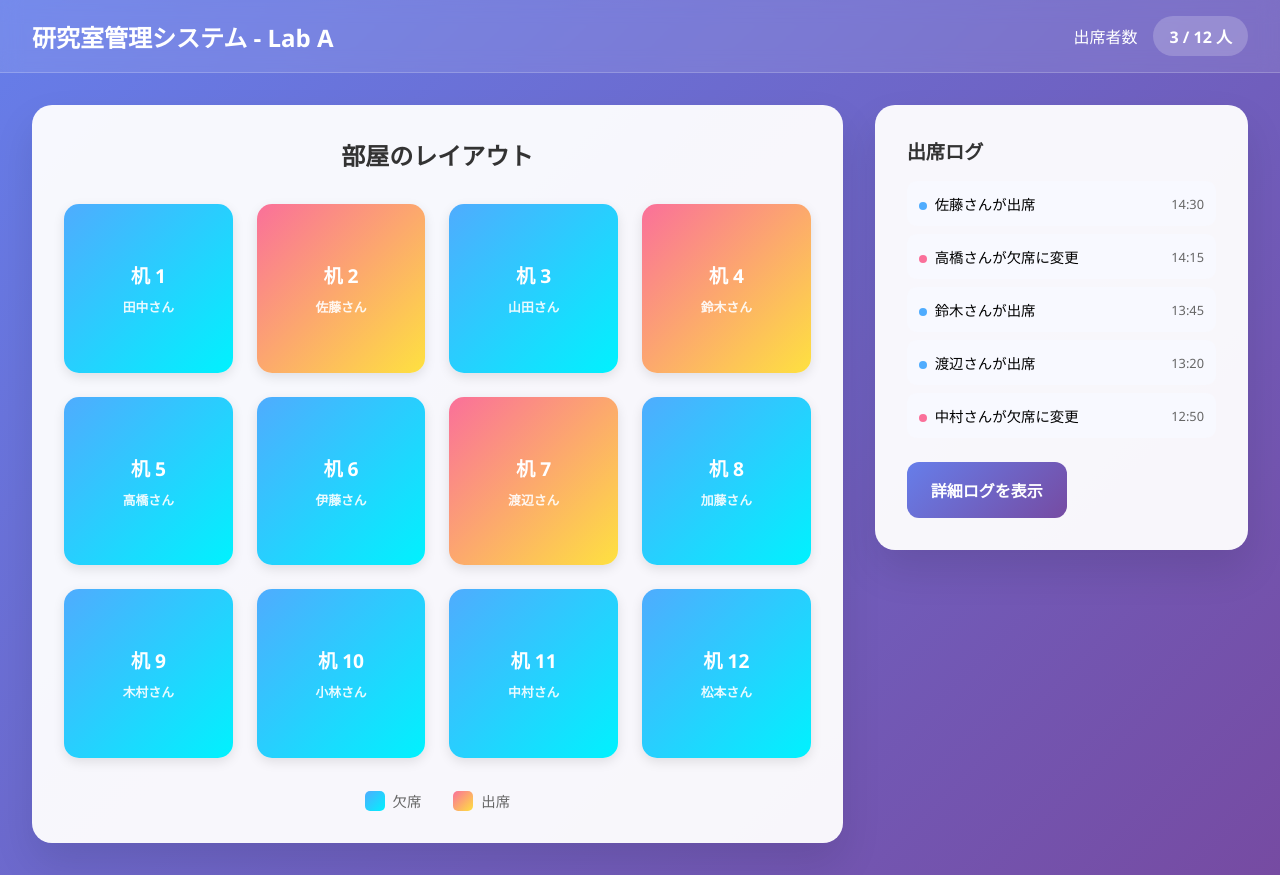
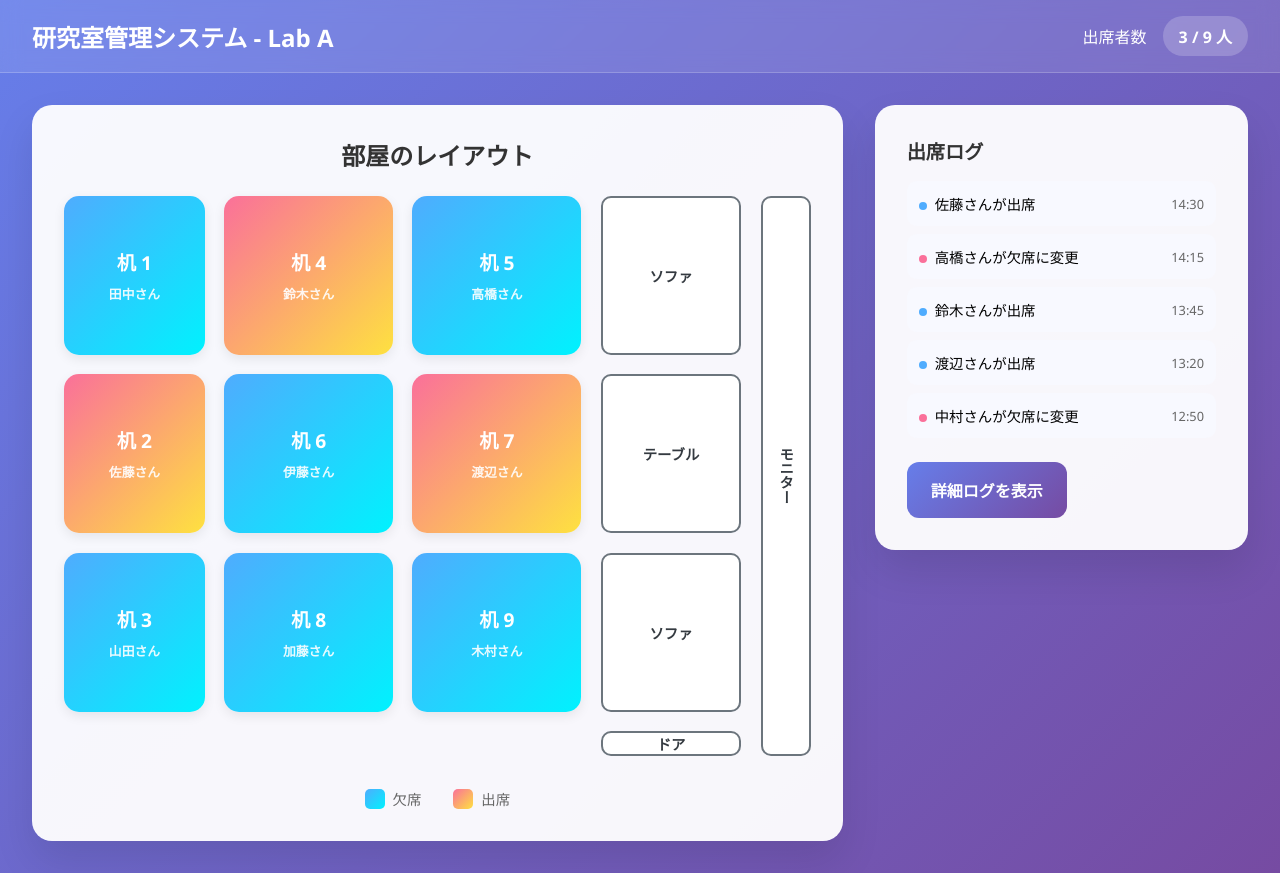
Before and after one commit to team-barbecue/lab_access_control_app, a React (Vite) app: page / in a window 1280 px wide. Built offline with nearby package versions, Linux system fonts and the light colour scheme.

Commit message:
Fixed room layout

```diff
--- a/src/App.jsx
+++ b/src/App.jsx
@@ -5,6 +5,7 @@ import Header from "./components/Header";
 import "./App.css";
 
 export default function App() {
+  // レイアウトに合わせて机の数を9個に変更
   const initialDesks = [
     { id: 1, user: "田中さん", occupied: false },
     { id: 2, user: "佐藤さん", occupied: true },
@@ -15,9 +16,6 @@ export default function App() {
     { id: 7, user: "渡辺さん", occupied: true },
     { id: 8, user: "加藤さん", occupied: false },
     { id: 9, user: "木村さん", occupied: false },
-    { id: 10, user: "小林さん", occupied: false },
-    { id: 11, user: "中村さん", occupied: false },
-    { id: 12, user: "松本さん", occupied: false },
   ];
 
   const [desks, setDesks] = useState(initialDesks);
--- a/src/components/RoomLayout.css
+++ b/src/components/RoomLayout.css
@@ -14,15 +14,83 @@
   text-align: center;
 }
 
+/* === ここから変更 === */
+
+/* グリッド全体の再定義 */
 .room-grid {
   display: grid;
-    grid-template-columns: repeat(4, 1fr);
-    gap: 1.5rem;
-    margin: 2rem 0;
+  height: 70vh;
+  gap: 1.2rem; /* 間隔を少し詰めて調整 */
+
+  /* 列と行の比率をレイアウト図に準拠して再設定 */
+  grid-template-columns: 1fr 1.2fr 1.2fr 1fr 50px;
+  grid-template-rows: 1fr 1fr 1fr auto; /* 3つの主要行を均等に、最下段は自動調整 */
+
+  grid-template-areas:
+    "left-group top-center    top-center    sofa1 monitor"
+    "left-group bottom-center bottom-center table monitor"
+    "left-group bottom-center bottom-center sofa2 monitor"
+    ".          .             .             door  monitor";
 }
 
+/* --- グループ内の配置を修正 --- */
+.desk-group-left {
+  grid-area: left-group;
+  display: grid;
+  grid-template-rows: repeat(3, 1fr); /* 内部で3行均等に分割 */
+  gap: 1.2rem;
+}
+
+.desk-group-top-center {
+  grid-area: top-center;
+  display: grid;
+  grid-template-columns: repeat(2, 1fr);
+  gap: 1.2rem;
+}
+
+.desk-group-bottom-center {
+  grid-area: bottom-center;
+  display: grid;
+  grid-template-columns: repeat(2, 1fr);
+  grid-template-rows: repeat(2, 1fr);
+  gap: 1.2rem;
+}
+
+/* --- 各要素がコンテナ全体に広がるように調整 --- */
+.desk, .static-item {
+  width: 100%;
+  height: 100%;
+  min-height: 0; /* 最小高さをリセットして伸縮可能に */
+}
+
+/* --- 静的な家具 --- */
+.static-item {
+  background-color: #ffffff;
+  border: 2px solid #6c757d;
+  border-radius: 10px;
+  display: flex;
+  align-items: center;
+  justify-content: center;
+  font-size: 0.9rem;
+  color: #343a40;
+  font-weight: 600;
+}
+
+.sofa-1    { grid-area: sofa1; }
+.table-1   { grid-area: table; }
+.sofa-2    { grid-area: sofa2; }
+.monitor-1 {
+  grid-area: monitor;
+  writing-mode: vertical-rl;
+  padding: 1rem 0;
+}
+.door-1 {
+  grid-area: door;
+}
+
+
+/* --- 個々の机（基本スタイルは変更なし） --- */
 .desk {
-    aspect-ratio: 1;
   border-radius: 15px;
   display: flex;
   flex-direction: column;
@@ -32,41 +100,36 @@
   transition: all 0.3s ease;
   position: relative;
   font-weight: 600;
-    box-shadow: 0 4px 12px rgba(0, 0, 0, 0.1);
+  box-shadow: 0 4px 12px rgba(0, 0, 0, 0.08);
 }
-
+.desk:hover {
+  transform: translateY(-5px);
+  box-shadow: 0 8px 20px rgba(0, 0, 0, 0.12);
+}
 .desk.available {
   background: linear-gradient(135deg, #4facfe 0%, #00f2fe 100%);
   color: white;
 }
-
 .desk.occupied {
   background: linear-gradient(135deg, #fa709a 0%, #fee140 100%);
   color: white;
 }
-
-.desk:hover {
-    transform: translateY(-5px);
-    box-shadow: 0 8px 20px rgba(0, 0, 0, 0.15);
-}
-
 .desk-number {
   font-size: 1.2rem;
   margin-bottom: 0.5rem;
 }
-
 .desk-user {
   font-size: 0.8rem;
   opacity: 0.9;
 }
 
+/* --- 凡例（変更なし） --- */
 .legend {
   display: flex;
   justify-content: center;
   gap: 2rem;
-    margin-top: 1rem;
+  margin-top: 2rem;
 }
-
 .legend-item {
   display: flex;
   align-items: center;
@@ -74,17 +137,14 @@
   font-size: 0.9rem;
   color: #666;
 }
-
 .legend-color {
   width: 20px;
   height: 20px;
   border-radius: 5px;
 }
-
 .legend-available {
   background: linear-gradient(135deg, #4facfe 0%, #00f2fe 100%);
 }
-
 .legend-occupied {
   background: linear-gradient(135deg, #fa709a 0%, #fee140 100%);
 }
--- a/src/components/RoomLayout.jsx
+++ b/src/components/RoomLayout.jsx
@@ -1,20 +1,47 @@
 import "./RoomLayout.css";
 
 export default function RoomLayout({ desks, onToggle }) {
+  // レイアウトに合わせて机の配列を分割
+  const leftDesks = desks.slice(0, 3);         // 左の3席
+  const topCenterDesks = desks.slice(3, 5);      // 中央上の2席
+  const bottomCenterDesks = desks.slice(5, 9);   // 中央下の4席
+
+  // 机をレンダリングするコンポーネント
+  const Desk = ({ desk }) => (
+    <div
+      className={`desk ${desk.occupied ? "occupied" : "available"}`}
+      onClick={() => onToggle(desk.id)}
+    >
+      <div className="desk-number">机 {desk.id}</div>
+      <div className="desk-user">{desk.user}</div>
+    </div>
+  );
+
   return (
     <div className="room-layout">
       <h2 className="room-title">部屋のレイアウト</h2>
       <div className="room-grid">
-        {desks.map((desk, index) => (
-          <div
-            key={desk.id}
-            className={`desk ${desk.occupied ? "occupied" : "available"}`}
-            onClick={() => onToggle(desk.id)}
-          >
-            <div className="desk-number">机 {desk.id}</div>
-            <div className="desk-user">{desk.user}</div>
-          </div>
-        ))}
+        {/* 左の机グループ */}
+        <div className="desk-group-left">
+          {leftDesks.map((desk) => <Desk key={desk.id} desk={desk} />)}
+        </div>
+
+        {/* 中央上の机グループ */}
+        <div className="desk-group-top-center">
+          {topCenterDesks.map((desk) => <Desk key={desk.id} desk={desk} />)}
+        </div>
+
+        {/* 中央下の机グループ */}
+        <div className="desk-group-bottom-center">
+          {bottomCenterDesks.map((desk) => <Desk key={desk.id} desk={desk} />)}
+        </div>
+
+        {/* 静的な家具 */}
+        <div className="static-item sofa-1">ソファ</div>
+        <div className="static-item table-1">テーブル</div>
+        <div className="static-item sofa-2">ソファ</div>
+        <div className="static-item monitor-1">モニター</div>
+        <div className="static-item door-1">ドア</div>
       </div>
 
       <div className="legend">
```
Lines whose indentation alone changed are shown as unchanged.
